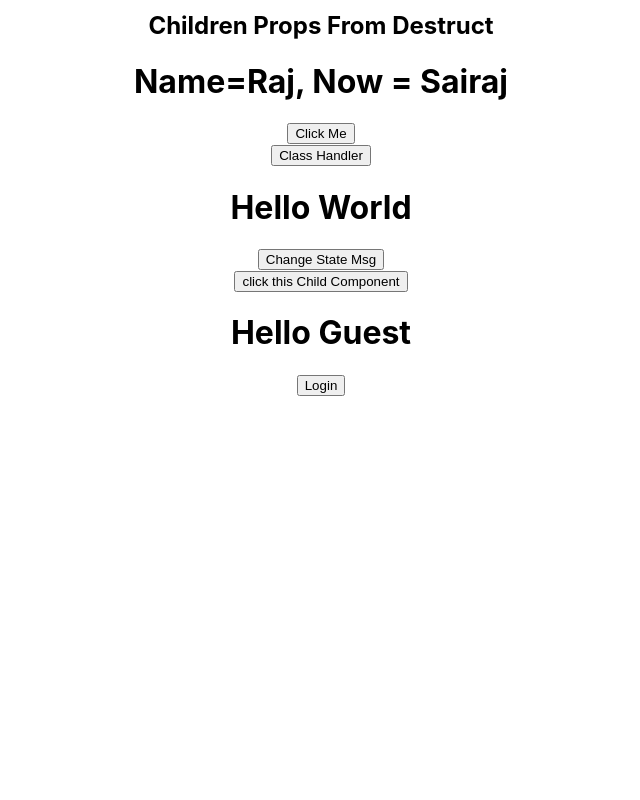
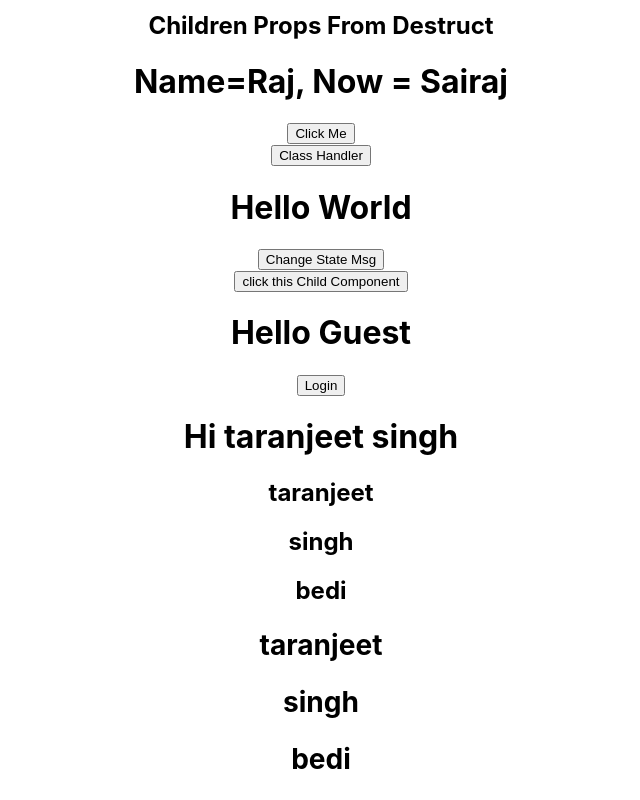
Before and after one commit to TartejBrothers/Learning-React, a React (Create React App) app: page / in a window 1280 px wide. Shown: the part 674-1474 px from the top of the page, without its empty margins (319-959 px from the left). Before the commit the page ends 1070 px from the top, so only its background shows below. Built offline with nearby package versions, Linux system fonts and the light colour scheme.

Commit message:
List Rendering

```diff
--- a/src/App.js
+++ b/src/App.js
@@ -13,6 +13,7 @@ import HandlingClass from "./components/eventhandlingclass.jsx";
 import EventBind from "./components/bindingeventhandler.jsx";
 import PropClass from "./components/propclassformethod.jsx";
 import Conditions from "./components/conditionalrender.jsx";
+import ArraysNew from "./components/arrays.jsx";
 function App() {
   return (
     <div className="App">
@@ -36,6 +37,7 @@ function App() {
       <EventBind />
       <PropClass />
       <Conditions />
+      <ArraysNew />
     </div>
   );
 }
--- /dev/null
+++ b/src/components/arrays.jsx
@@ -0,0 +1,19 @@
+import React from "react";
+
+export default function ArraysNew() {
+  const arr = ["taranjeet", "singh", "bedi"];
+  // Or we can map before return
+  const arrnames = arr.map((arrnamenew) => <h2>{arrnamenew}</h2>);
+  return (
+    <div>
+      <h1>
+        Hi {arr[0]} {arr[1]}{" "}
+      </h1>
+      {/* To iterate we use map:  */}
+      {arr.map((arrname) => (
+        <h2>{arrname}</h2>
+      ))}
+      <h3>{arrnames}</h3>
+    </div>
+  );
+}
```
